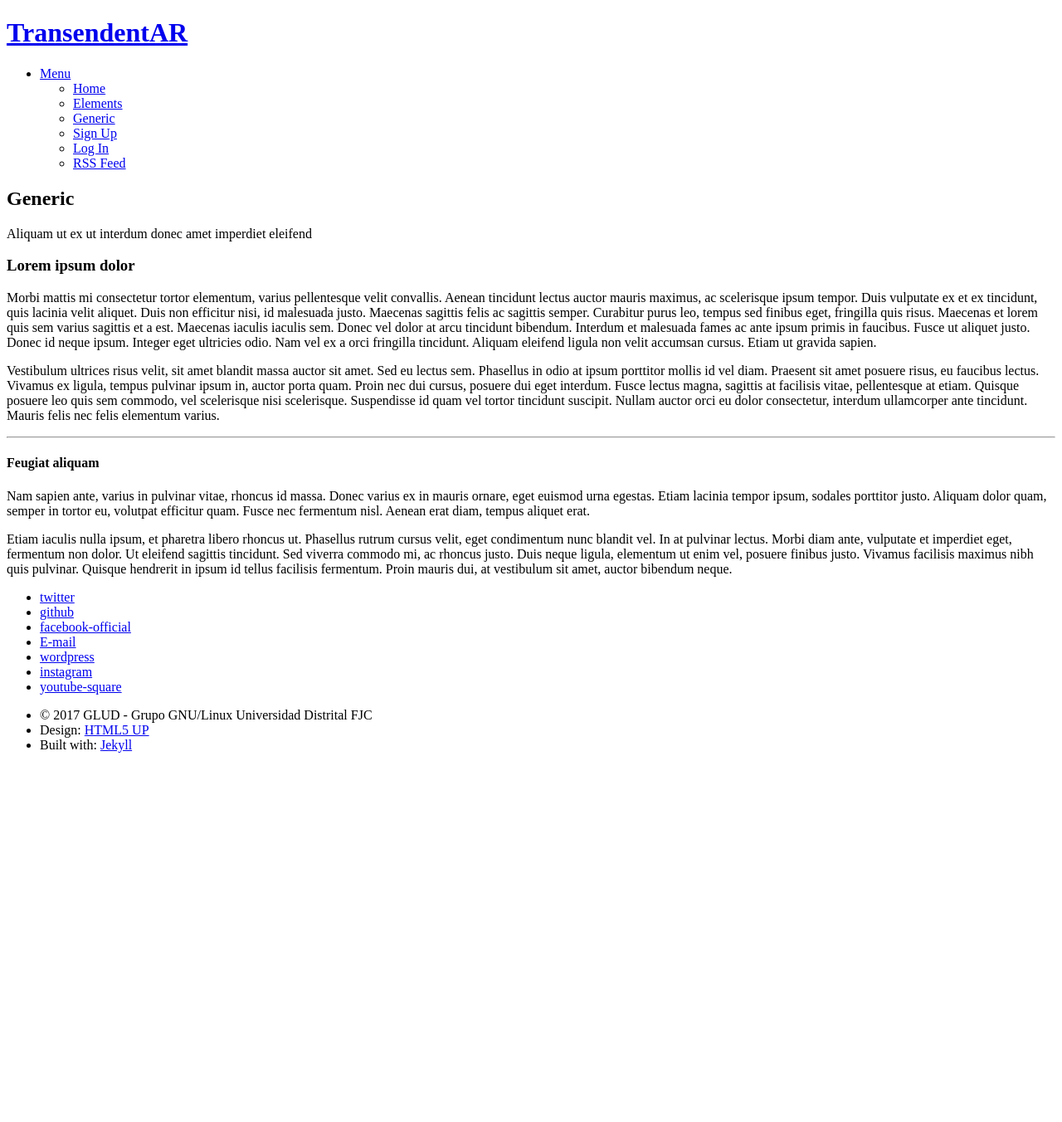
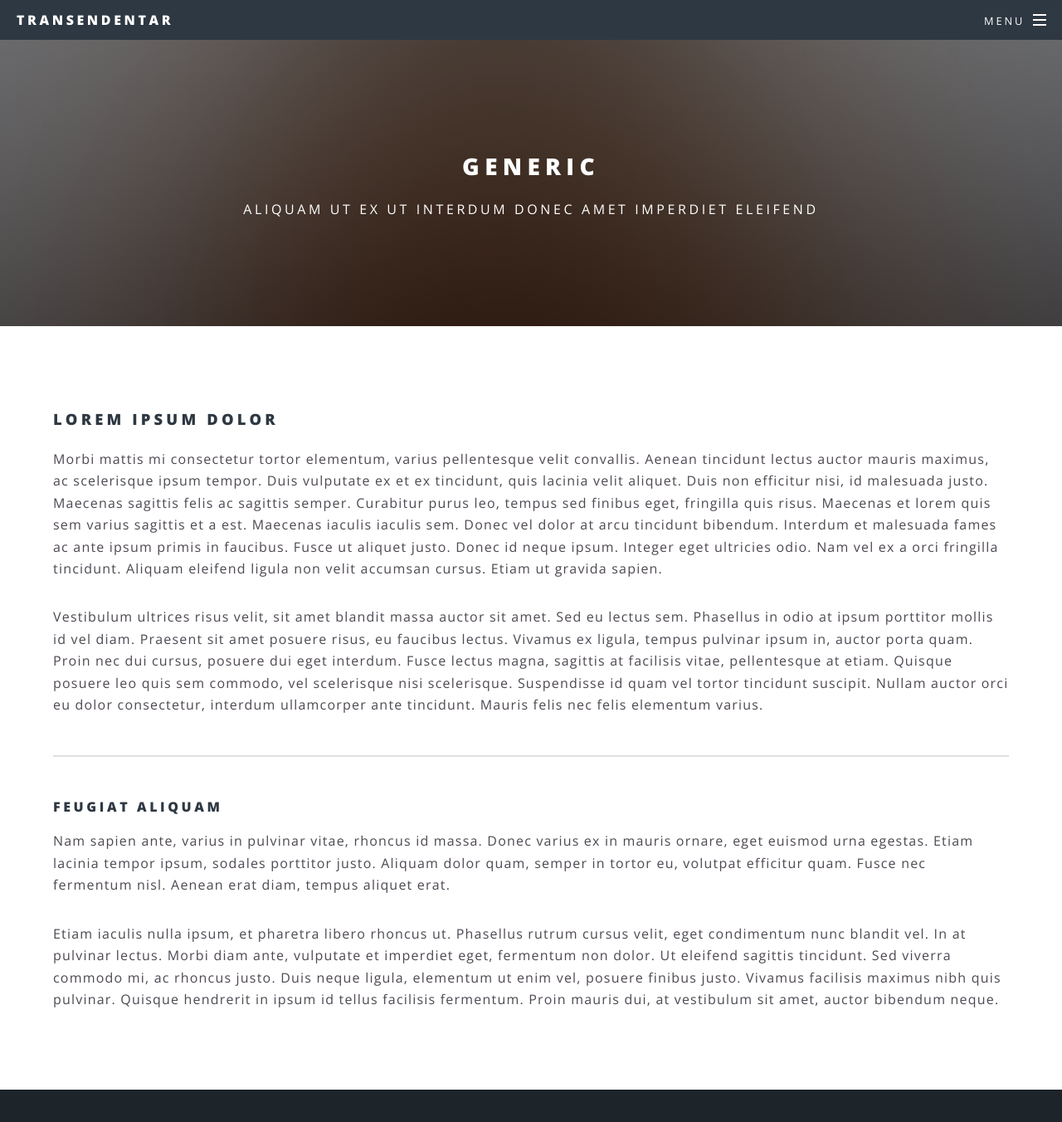
Before and after one commit to GLUD/trascendentAR, a Jekyll site: the page built from generic.html, in a window 1280 px wide and 1400 px high. Shown: the top 1352 px of the window at 83% size. Built offline with Jekyll 4.4.1, drawn with Linux system fonts in a browser that asks for light colours; nearby versions of some CDN libraries; library files that are not in the unit come from our copies.

Commit message:
Modificar configuración de la platilla para ejecutar sass

```diff
--- a/_config.yml
+++ b/_config.yml
@@ -8,8 +8,8 @@ description:
 owner: GLUD - Grupo GNU/Linux Universidad Distrital FJC # or company name
 first_published: 2017 # if migrating another site, the year of your first publish
 email: glud@udistrital.edu.co
-baseurl: "glud.github.io" # the subpath of your site, e.g. /blog
-url: "http://TransendentAR.com" # the base hostname & protocol for your site
+baseurl: "/glud.github.io" # the subpath of your site, e.g. /blog
+url: /TransendentAR" # the base hostname & protocol for your site
 social:
   twitter: https://twitter.com/GrupoLinuxUD/
   github: https://github.com/GLUD
@@ -54,5 +54,5 @@ social:
 
 # Build settings
 markdown: kramdown
-#sass:
-#  style: compressed
+sass:
+  style: compressed
```
